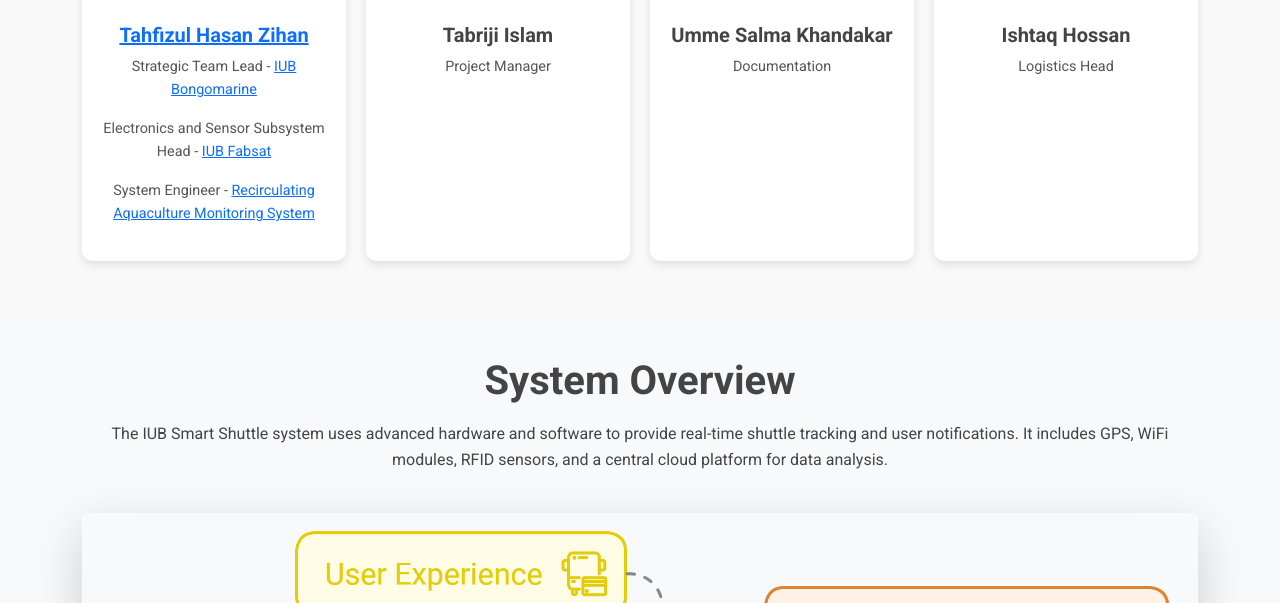
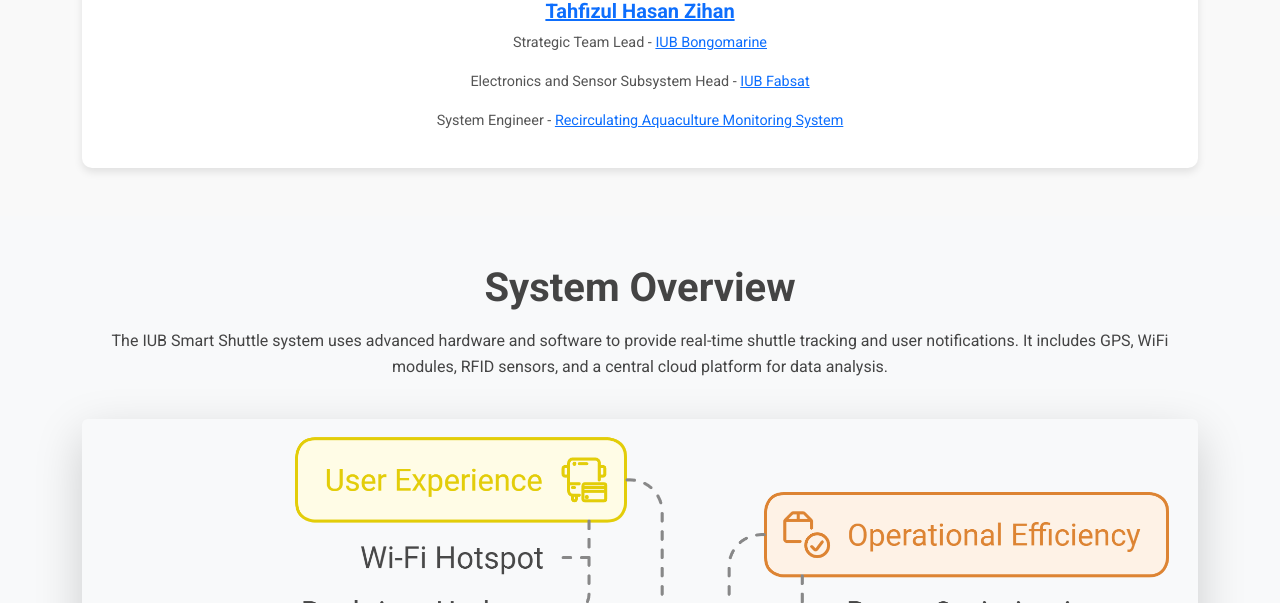
Before and after one commit to ThZihan/IUB_Bus_ShuttleWebApp, a plain HTML site: page index.html in a window 1280 px wide. Shown: the part 2131-2734 px from the top of the page. Drawn offline with nearby package versions, Linux system fonts and the light colour scheme.

Commit message:
singledev?

```diff
--- a/css/styles.css
+++ b/css/styles.css
@@ -138,12 +138,6 @@
     box-shadow: 0 8px 16px rgba(0, 0, 0, 0.2);
 }
 
-.team-grid {
-    display: grid;
-    grid-template-columns: repeat(auto-fit, minmax(250px, 1fr));
-    gap: 20px;
-    margin-top: 40px;
-}
 
 .team-member {
     padding: 20px;
--- a/index.html
+++ b/index.html
@@ -82,7 +82,6 @@
 <section id="team" class="py-5">
     <div class="container text-center">
         <h2 class="section-title">Meet the Developer Team</h2>
-        <div class="team-grid">
             <!-- Member 1 -->
             <div class="team-member">
                 <a href="https://thzihan.github.io/portfolio">
@@ -94,28 +93,6 @@
                 <p>Strategic Team Lead - <a href="https://www.facebook.com/bongomarine1">IUB Bongomarine</a></p>
                 <p>Electronics and Sensor Subsystem Head - <a href="https://www.facebook.com/iubfabsat">IUB Fabsat</a></p>
                 <p>System Engineer - <a href="https://thzihan.github.io/waterQualityMonitor_Dashboard">Recirculating Aquaculture Monitoring System</a></p>
-            </div>
-
-            <!-- Member 2 -->
-            <div class="team-member">
-                <img src="images/placeholder.jpg" alt="Team Member" class="rounded-circle mb-3">
-                <h5>Tabriji Islam</h5>
-                <p>Project Manager</p>
-            </div>
-
-            <!-- Member 3 -->
-            <div class="team-member">
-                <img src="images/placeholder.jpg" alt="Team Member" class="rounded-circle mb-3">
-                <h5>Umme Salma Khandakar</h5>
-                <p>Documentation</p>
-            </div>
-
-            <!-- Member 4 -->
-            <div class="team-member">
-                <img src="images/placeholder.jpg" alt="Team Member" class="rounded-circle mb-3">
-                <h5>Ishtaq Hossan</h5>
-                <p>Logistics Head</p>
-            </div>
         </div>
     </div>
 </section>
```
